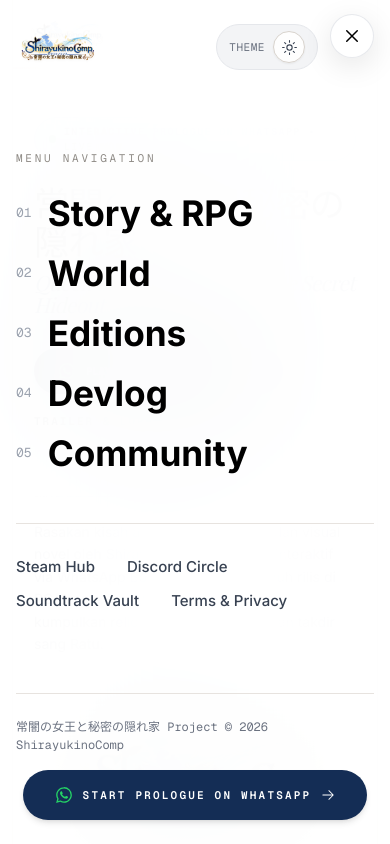
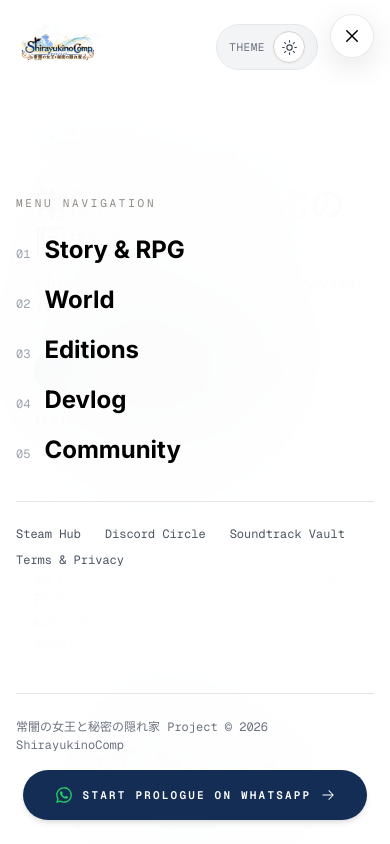
Before and after one commit to Piahn/Portfolio-Shirayukino, a Next.js app: page / in a window 390 px wide. Both pictures are taken after a click on the button "Open menu". Shown: the top 844 px of the page. Built offline with nearby package versions, Linux system fonts and the light colour scheme.

Commit message:
feat(nav): enhance desktop fullscreen menu with 2-column layout and project showcase card

```diff
--- a/components/Navbar.tsx
+++ b/components/Navbar.tsx
@@ -3,7 +3,7 @@
 import { useState, useEffect } from "react";
 import Link from "next/link";
 import { IoMenuOutline, IoCloseOutline, IoLogoWhatsapp } from "react-icons/io5";
-import { HiArrowRight } from "react-icons/hi2";
+import { HiArrowRight, HiArrowUpRight } from "react-icons/hi2";
 import { ThemeToggle } from "./ThemeToggle";
 import { WHATSAPP_BOT_URL } from "./constants";
 
@@ -33,12 +33,37 @@ const navLinks = [
   { label: "Community", href: "/community" },
 ];
 
-const mobileMenuPrimary = [
-  { label: "Story & RPG", href: "/gameplay" },
-  { label: "World", href: "/#world" },
-  { label: "Editions", href: "/editions" },
-  { label: "Devlog", href: "/devlog" },
-  { label: "Community", href: "/community" },
+const drawerNavItems = [
+  {
+    num: "01",
+    label: "Story & RPG",
+    desc: "Tactical timeline battles & branching scenarios",
+    href: "/gameplay",
+  },
+  {
+    num: "02",
+    label: "World",
+    desc: "The Celestial Sea, sky whales & floating islands",
+    href: "/#world",
+  },
+  {
+    num: "03",
+    label: "Editions",
+    desc: "Release tiers, package matrix & patch roadmap",
+    href: "/editions",
+  },
+  {
+    num: "04",
+    label: "Devlog",
+    desc: "Scenario notes, 45-track OST vault & atelier insights",
+    href: "/devlog",
+  },
+  {
+    num: "05",
+    label: "Community",
+    desc: "Discord sanctuary, beta playtests & WhatsApp bot",
+    href: "/community",
+  },
 ];
 
 const mobileMenuSecondary = [
@@ -194,7 +219,7 @@ export function Navbar() {
         }`}
         aria-hidden={!isMenuOpen}
       >
-        <div className="flex h-full flex-col justify-between max-w-[1200px] mx-auto px-4 sm:px-12 py-6 sm:py-12 overflow-y-auto">
+        <div className="flex h-full flex-col justify-between max-w-[1200px] mx-auto px-4 sm:px-8 md:px-12 py-6 sm:py-10 overflow-y-auto">
           {/* Top of drawer with Logo and ThemeToggle (discreetly accessible inside drawer) */}
           <div className="flex items-center justify-between pr-14 sm:pr-20">
             <ShirayukinoLogo imgClassName="h-7 sm:h-8 md:h-9" />
@@ -204,38 +229,123 @@ export function Navbar() {
             </div>
           </div>
 
-          {/* Center Navigation Links */}
-          <div className="my-auto py-12">
-            <p className="font-mono text-[11px] uppercase tracking-[0.25em] text-[#8f8b86] dark:text-[#7f93b0] mb-6">
+          {/* Center Navigation Content - 2-Column Split on Desktop */}
+          <div className="my-auto py-6 sm:py-10">
+            <div className="grid lg:grid-cols-[1.1fr_0.9fr] lg:gap-14 xl:gap-20 items-center">
+              {/* Left Column: Primary Navigation */}
+              <div>
+                <p className="font-mono text-[11px] uppercase tracking-[0.25em] text-[#8f8b86] dark:text-[#7f93b0] mb-5 sm:mb-7">
                   Menu Navigation
                 </p>
-            <nav className="space-y-4 sm:space-y-6">
-              {mobileMenuPrimary.map((link, idx) => (
-                <a
+                <nav className="space-y-3 sm:space-y-4">
+                  {drawerNavItems.map((item) => (
+                    <Link
+                      key={item.label}
+                      href={item.href}
+                      onClick={closeMenu}
+                      className="group flex flex-col py-1 transition-all"
+                    >
+                      <div className="flex items-baseline gap-3.5 sm:gap-4">
+                        <span className="font-mono text-xs sm:text-sm font-normal text-gray-400 dark:text-gray-500 group-hover:text-[#142d55] dark:group-hover:text-[#E5BA68] transition-colors">
+                          {item.num}
+                        </span>
+                        <span className="text-2xl sm:text-3xl lg:text-[2.4rem] xl:text-[2.75rem] font-bold text-black dark:text-white group-hover:text-[#142d55] dark:group-hover:text-[#E5BA68] transition-all group-hover:translate-x-1.5 duration-200 leading-tight">
+                          {item.label}
+                        </span>
+                      </div>
+                      <span className="hidden sm:block ml-7 sm:ml-9 text-[11.5px] font-mono text-gray-500 dark:text-gray-400 group-hover:text-gray-700 dark:group-hover:text-gray-300 transition-colors">
+                        {item.desc}
+                      </span>
+                    </Link>
+                  ))}
+                </nav>
+
+                <div className="mt-8 flex flex-wrap gap-x-6 gap-y-2.5 pt-6 border-t border-[#e7e3df] dark:border-[#1a2840] font-mono text-xs sm:text-sm">
+                  {mobileMenuSecondary.map((link) => (
+                    <Link
                       key={link.label}
                       href={link.href}
                       onClick={closeMenu}
-                  className="group flex items-center gap-4 text-[2.2rem] sm:text-[3.2rem] font-bold text-black dark:text-white hover:text-[#142d55] dark:hover:text-[#68a5e5] transition-colors leading-tight"
-                >
-                  <span className="font-mono text-[13px] font-normal text-gray-400 group-hover:text-[#142d55] dark:group-hover:text-[#68a5e5] transition-colors">
-                    0{idx + 1}
-                  </span>
-                  <span>{link.label}</span>
-                </a>
-              ))}
-            </nav>
-
-            <div className="mt-12 flex flex-wrap gap-x-8 gap-y-3 pt-8 border-t border-[#e7e3df] dark:border-[#1a2840]">
-              {mobileMenuSecondary.map((link) => (
-                <a
-                  key={link.label}
-                  href={link.href}
-                  onClick={closeMenu}
-                  className="text-[15px] font-medium text-gray-700 dark:text-gray-300 hover:text-[#142d55] dark:hover:text-white transition-colors"
+                      className="text-gray-600 dark:text-gray-400 hover:text-black dark:hover:text-white transition-colors"
                     >
                       {link.label}
+                    </Link>
+                  ))}
+                </div>
+              </div>
+
+              {/* Right Column: Desktop Studio Showcase Card & Prologue Teaser (Fills empty desktop void) */}
+              <div className="hidden lg:flex flex-col gap-5">
+                {/* Project Showcase Card */}
+                <div className="rounded-[22px] border border-[#e7e3df] dark:border-[#1a2840] bg-[#f8f5f2] dark:bg-[#0c1524] overflow-hidden shadow-sm dark:shadow-[0_12px_40px_rgba(0,0,0,0.6)] transition-all">
+                  {/* Sanctuary Artwork Container */}
+                  <div className="relative h-48 xl:h-52 w-full overflow-hidden">
+                    <img
+                      src="/secret_hideout.jpg"
+                      alt="Secret Hideout Sanctuary"
+                      className="h-full w-full object-cover object-center transition-transform duration-700 hover:scale-105"
+                    />
+                    <div className="absolute inset-0 bg-gradient-to-t from-[#f8f5f2] dark:from-[#0c1524] via-transparent to-black/40" />
+                    <div className="absolute top-3.5 left-3.5 inline-flex items-center gap-1.5 px-3 py-1 rounded-full bg-black/60 backdrop-blur-md border border-white/20 text-white font-mono text-[10px] uppercase tracking-wider">
+                      <span className="w-1.5 h-1.5 rounded-full bg-[#E5BA68] animate-pulse" />
+                      <span>Atelier Sanctuary</span>
+                    </div>
+                  </div>
+
+                  {/* Showcase Details */}
+                  <div className="p-6">
+                    <p className="font-mono text-[10px] uppercase tracking-[0.16em] text-[#142d55] dark:text-[#E5BA68] font-semibold">
+                      常闇の女王と秘密の隠れ家
+                    </p>
+                    <h4 className="text-lg font-semibold text-black dark:text-white mt-1">
+                      Queen of Ever Darkness & the Secret Hideout
+                    </h4>
+                    <p className="text-xs text-gray-600 dark:text-gray-300 mt-2 leading-relaxed">
+                      A fantasy narrative JRPG uniting tactical timeline battles, branching visual novel choices, and an original 45-track orchestral score.
+                    </p>
+
+                    {/* Metadata Grid */}
+                    <div className="mt-4 pt-4 border-t border-[#e7e3df] dark:border-[#1a2840] grid grid-cols-3 gap-2 text-center font-mono text-[10.5px]">
+                      <div className="p-2 rounded-lg bg-white dark:bg-[#111c30] border border-[#e7e3df] dark:border-[#1e3456]">
+                        <p className="text-gray-400 text-[9px] uppercase">RELEASE</p>
+                        <p className="font-semibold text-black dark:text-white mt-0.5">Q4 2026</p>
+                      </div>
+                      <div className="p-2 rounded-lg bg-white dark:bg-[#111c30] border border-[#e7e3df] dark:border-[#1e3456]">
+                        <p className="text-gray-400 text-[9px] uppercase">STATUS</p>
+                        <p className="font-semibold text-emerald-600 dark:text-emerald-400 mt-0.5">v0.9.4 Beta</p>
+                      </div>
+                      <div className="p-2 rounded-lg bg-white dark:bg-[#111c30] border border-[#e7e3df] dark:border-[#1e3456]">
+                        <p className="text-gray-400 text-[9px] uppercase">SOUND</p>
+                        <p className="font-semibold text-[#142d55] dark:text-[#E5BA68] mt-0.5">45 Tracks</p>
+                      </div>
+                    </div>
+                  </div>
+                </div>
+
+                {/* Quick WhatsApp Interactive Prologue Banner */}
+                <div className="p-4.5 sm:p-5 rounded-[20px] bg-gradient-to-r from-[#142d55] to-[#0a172c] dark:from-[#0f1d33] dark:to-[#08101e] border border-[#23457a] dark:border-[#1e3b68] text-white flex items-center justify-between gap-4 shadow-sm">
+                  <div className="min-w-0">
+                    <p className="font-mono text-[9.5px] uppercase tracking-[0.16em] text-[#E5BA68] font-semibold flex items-center gap-1.5">
+                      <span className="w-1.5 h-1.5 rounded-full bg-[#25D366] animate-pulse" />
+                      <span>PROLOGUE QUEST ACTIVE</span>
+                    </p>
+                    <p className="text-xs text-white/90 mt-0.5 font-medium truncate">
+                      Play prologue choices now on WhatsApp
+                    </p>
+                  </div>
+                  <a
+                    href={WHATSAPP_BOT_URL}
+                    target="_blank"
+                    rel="noopener noreferrer"
+                    onClick={closeMenu}
+                    className="inline-flex items-center gap-1.5 px-3.5 py-2 rounded-full bg-white dark:bg-[#E5BA68] text-[#142d55] dark:text-[#08101e] text-[10.5px] font-mono font-semibold uppercase tracking-wider hover:opacity-90 transition shrink-0"
+                  >
+                    <IoLogoWhatsapp className="text-[#25D366] text-sm" />
+                    <span>Play</span>
+                    <HiArrowUpRight size={12} />
                   </a>
-              ))}
+                </div>
+              </div>
             </div>
           </div>
 
```
Lines whose indentation alone changed are shown as unchanged.
